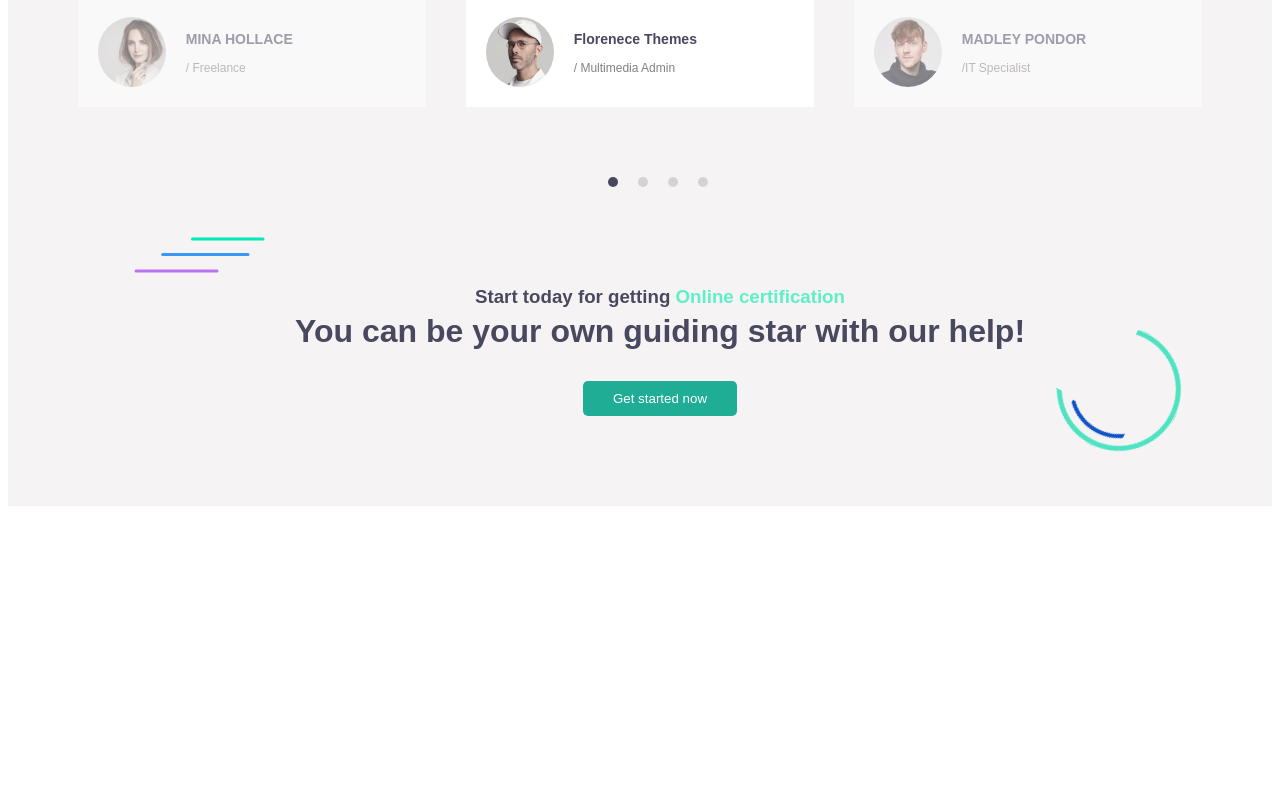
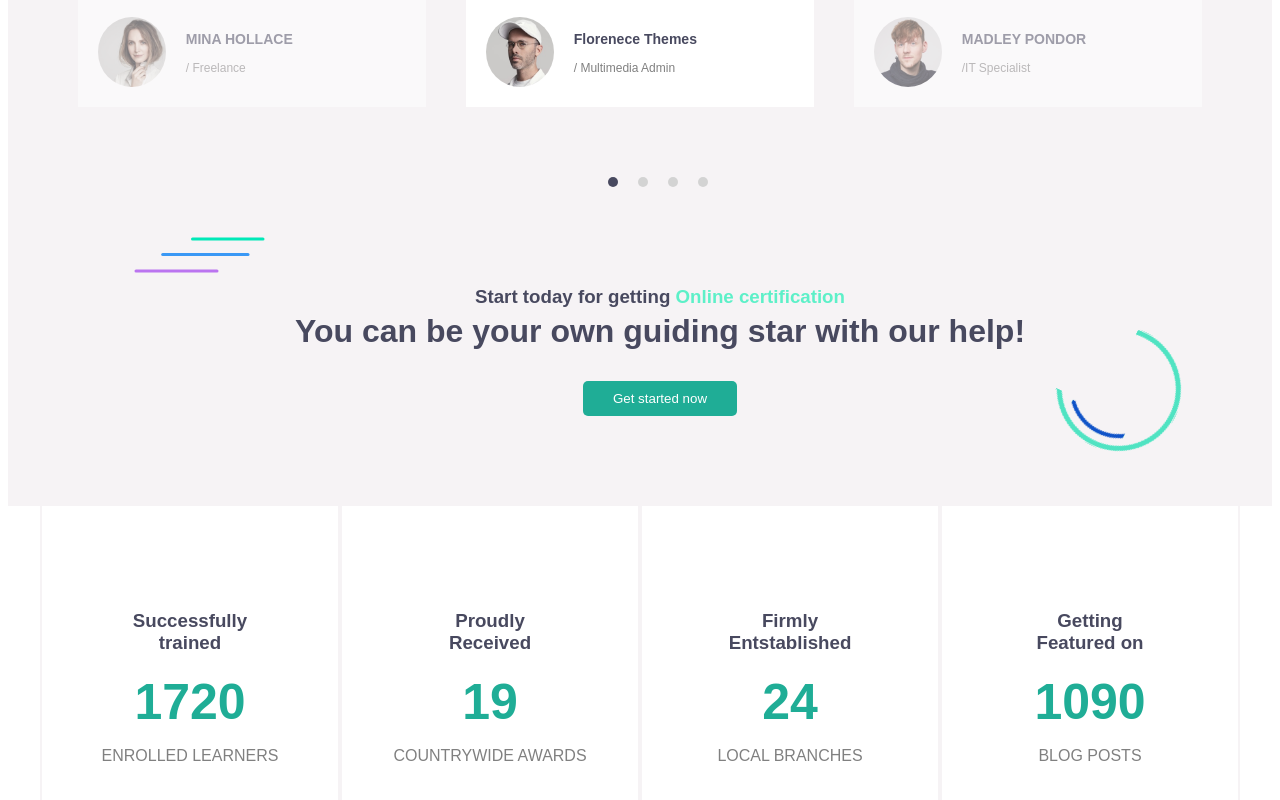
Before and after one commit to santocaridi99/proj-html-vuejs, a Vue app: page / in a window 1280 px wide. Shown: the part 3367-4167 px from the top of the page. Before the commit the page ends 3881 px from the top, so only its background shows below. Built offline with nearby package versions, Linux system fonts and the light colour scheme.

Commit message:
implementato nella sezione della informazioni  delle card con i dati statistici

```diff
--- a/src/components/InfoBox.vue
+++ b/src/components/InfoBox.vue
@@ -1,11 +1,76 @@
 <template>
-    <div></div>
+  <!-- sezione infobox -->
+  <div class="infocontainer">
+    <div class="container">
+      <div class="infocard">
+        <div class="icard">
+          <h3>
+            Successfully
+            <div>trained</div>
+          </h3>
+          <!-- numero della carta -->
+          <div class="icardnum">1720</div>
+          <p>ENROLLED LEARNERS</p>
+        </div>
+        <div class="icard">
+          <h3>
+            Proudly
+            <div>Received</div>
+          </h3>
+          <!-- numero della carta -->
+          <div class="icardnum">19</div>
+          <p>COUNTRYWIDE AWARDS</p>
+        </div>
+        <div class="icard">
+          <h3>
+            Firmly
+            <div>Entstablished</div>
+          </h3>
+          <!-- numero della carta -->
+          <div class="icardnum">24</div>
+          <p>LOCAL BRANCHES</p>
+        </div>
+        <div class="icard">
+          <h3>
+            Getting
+            <div>Featured on</div>
+          </h3>
+          <!-- numero della carta -->
+          <div class="icardnum">1090</div>
+          <p>BLOG POSTS</p>
+        </div>
+      </div>
+    </div>
+  </div>
 </template>
 <script>
-export default {
-
-}
+export default {};
 </script>
 <style lang="scss" scoped>
-
+@import "@/style/variables.scss";
+.infocontainer {
+  .container {
+    .infocard {
+      display: flex;
+      justify-content: center;
+      .icard {
+        width: calc(100% / 4);
+        padding: 30px;
+        text-align: center;
+        display: flex;
+        flex-direction: column;
+        justify-content: center;
+        border: 2px solid $HintofRed;
+        border-top: none;
+        border-bottom: none;
+        height: 300px;
+        .icardnum {
+          color: $MountainMeadow;
+          font-weight: bold;
+          font-size: 50px;
+        }
+      }
+    }
+  }
+}
 </style>
```
